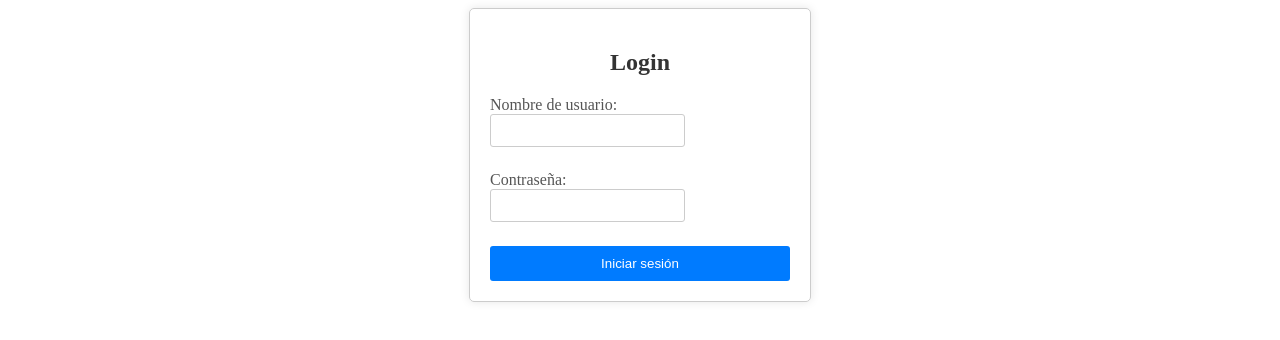
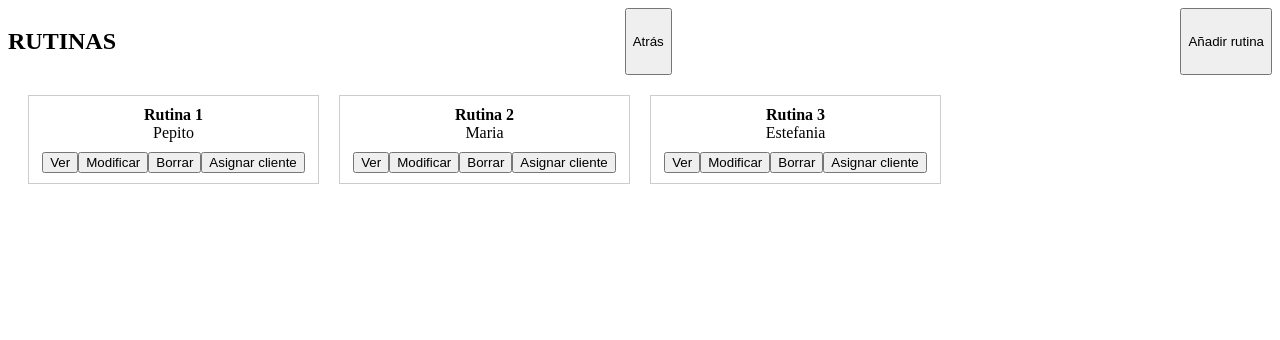
Before and after one commit to NicolasLeribleUMA/Requisitos07, a React (Vite) app in the folder client/: page / in a window 1280 px wide. Before the commit this address led to /login. Shown: the top 340 px of the page. Built offline with nearby package versions, Linux system fonts and the light colour scheme.

Commit message:
Añadido import de Rutinas y sesiones

```diff
--- a/client/src/main.jsx
+++ b/client/src/main.jsx
@@ -5,9 +5,11 @@ import App from './App.jsx'
 import { Home } from './pages/Home.jsx'
 import { Ejercicios } from './pages/Ejercicios.jsx'
 import { Login } from './pages/Login.jsx'
+import { Rutinas } from './pages/Rutinas.jsx'
+import { Sesiones } from './pages/Sesiones.jsx'
 
 ReactDOM.createRoot(document.getElementById('root')).render(
   <React.StrictMode>
-    <App/>
+    <Rutinas/>
   </React.StrictMode>,
 )
```
